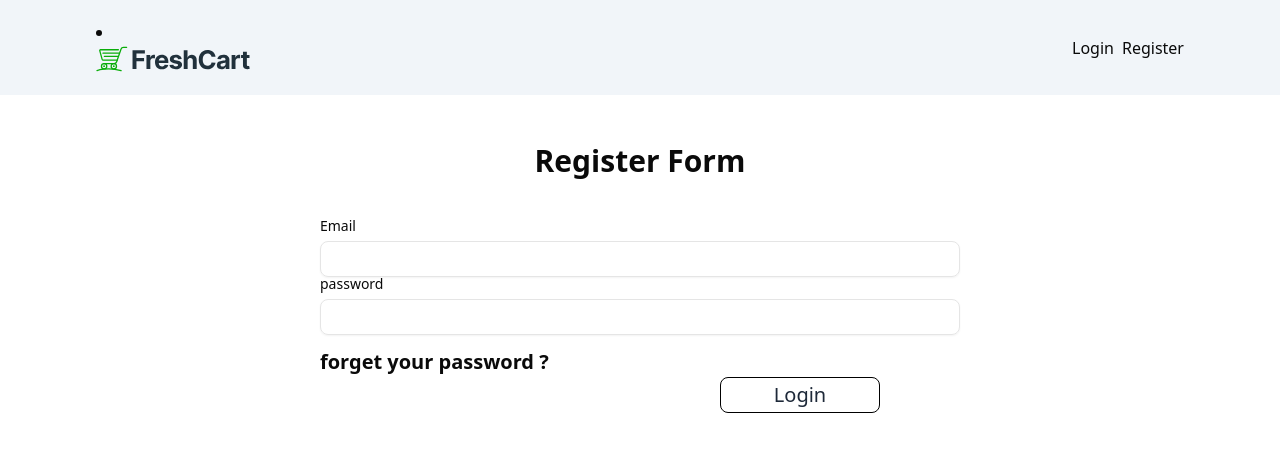
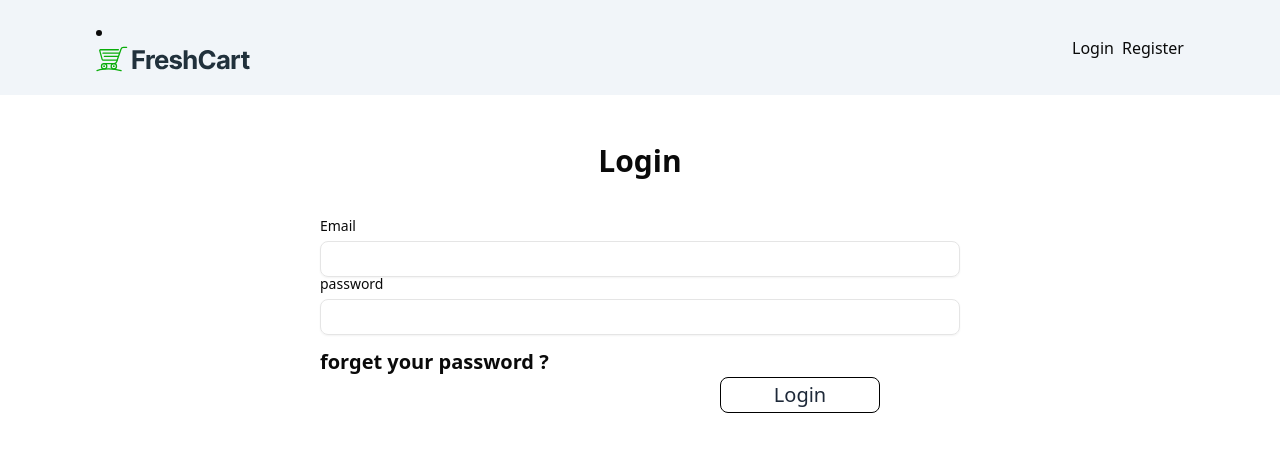
Before and after one commit to KerolosAdly59/E-commerce, a Next.js app: page /login in a window 1280 px wide. Shown: the top 452 px of the page. Built offline with nearby package versions, Linux system fonts and the light colour scheme; no server answers.

Commit message:
update swiper

```diff
--- a/package.json
+++ b/package.json
@@ -9,7 +9,7 @@
     "lint": "eslint"
   },
   "dependencies": {
-    "@fortawesome/fontawesome-free": "^7.0.1",
+    "@fortawesome/fontawesome-free": "^7.2.0",
     "@hookform/resolvers": "^5.2.2",
     "@radix-ui/react-dialog": "^1.1.15",
     "@radix-ui/react-label": "^2.1.7",
@@ -26,7 +26,7 @@
     "react-dom": "19.1.0",
     "react-hook-form": "^7.62.0",
     "sonner": "^2.0.7",
-    "swiper": "^12.0.1",
+    "swiper": "^12.1.3",
     "tailwind-merge": "^3.3.1",
     "zod": "^4.1.9"
   },
--- a/src/app/(pages)/login/page.tsx
+++ b/src/app/(pages)/login/page.tsx
@@ -55,7 +55,7 @@ const Login = () => {
 
 
     <div className='mx-auto my-12 px-5 md:px-0 w-full md:w-1/2'>
-      <p className='text-center font-bold text-3xl mb-10'>Register Form</p>
+      <p className='text-center font-bold text-3xl mb-10'>Login</p>
 <Form  {...form}>
   <form  onSubmit={form.handleSubmit(handleRegister)}>
 
--- a/src/app/(pages)/register/page.tsx
+++ b/src/app/(pages)/register/page.tsx
@@ -50,7 +50,7 @@ const Register = () => {
     <>
 
     <div className='mx-auto my-12 px-5 md:px-0 w-full md:w-1/2'>
-      <p className='text-center font-bold text-3xl mb-10'>Register Form</p>
+      <p className='text-center font-bold text-3xl mb-10'>Register</p>
 <Form  {...form}>
   <form  onSubmit={form.handleSubmit(handleRegister)}>
       <FormField
--- a/src/app/apis/getUserOrders.ts
+++ b/src/app/apis/getUserOrders.ts
@@ -9,7 +9,7 @@ export async function getUserOrder() {
 
     const token = await getMyToken()
 
-    const { id }:{id:string} = jwtDecode(token)
+    const { id }:{id:String} = jwtDecode(token);
     console.log(id);
 
 
--- a/src/app/layout.tsx
+++ b/src/app/layout.tsx
@@ -5,6 +5,7 @@ import "./globals.css";
 import Navbar from './_components/Navbar/Navbar';
 import { Toaster } from "sonner";
 import Providers from "@/Providers";
+
 
 
 
--- /dev/null
+++ b/src/types/global.d.ts
@@ -0,0 +1,3 @@
+declare module 'swiper/css';
+declare module 'swiper/css/navigation';
+declare module 'swiper/css/pagination';
```
Also changed, not shown: 1 other file (tests, documents, lock files or other folders).
